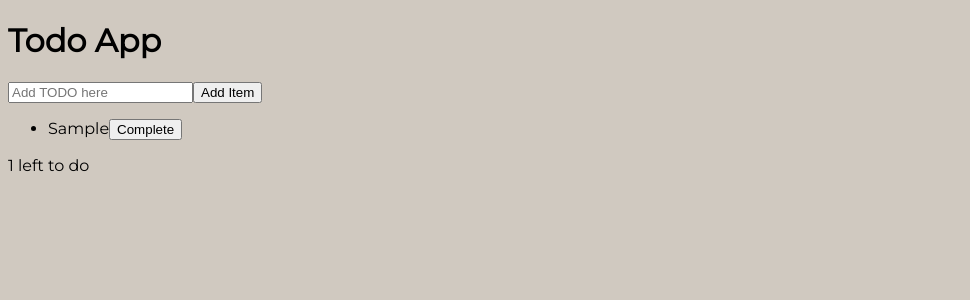
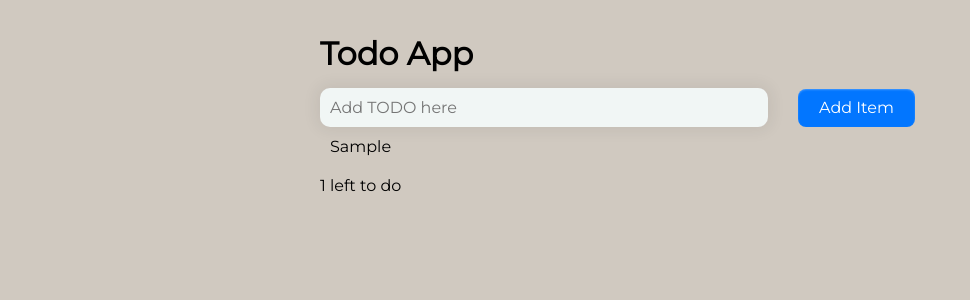
Before and after one commit to VictorKong21/todo_app, a React (Create React App) app: page / in a window 1280 px wide. Both pictures are taken after typing "Sample" into the empty fields and a click on the button "Add Item". Shown: the top 300 px of the page, without its empty margins (0-970 px from the left). Built offline with nearby package versions, Linux system fonts and the light colour scheme; a web font is replaced by a local one.

Commit message:
visual update WIP

```diff
--- a/public/styles.css
+++ b/public/styles.css
@@ -1,3 +1,9 @@
+* {
+  padding: 0;
+  margin: 0;
+  box-sizing: border-box;
+}
+
 html {
   font-family: "Montserrat", sans-serif;
 }
@@ -6,5 +12,82 @@ body {
   background-color: #d0c9c0;
 }
 
+.main-body {
+  margin: 30px 25%;
+}
+
 h1 {
+  margin-bottom: 10px;
+  font-size: 2em;
+  line-height: 1.5;
+  font-weight: bold;
+  /* color: #38e54d; */
 }
+
+p {
+  margin-top: 10px;
+}
+
+input {
+  padding: 10px;
+  border: 0;
+  box-shadow: 0 0 15px 4px rgba(0, 0, 0, 0.06);
+  background: #cbedd5;
+  border-radius: 10px;
+  outline: none;
+  font-size: 1em;
+  font-family: inherit;
+  resize: none;
+  width: 70%;
+  background: #f1f6f5;
+}
+
+button {
+  align-items: center;
+  appearance: button;
+  background-color: #0276ff;
+  border-radius: 8px;
+  border-style: none;
+  box-shadow: rgba(255, 255, 255, 0.26) 0 1px 2px inset;
+  color: #fff;
+  cursor: pointer;
+  /* display: flex; */
+  flex-direction: row;
+  flex-shrink: 0;
+  font-family: inherit;
+  font-size: 100%;
+  line-height: 1.15;
+  margin: 0;
+  padding: 10px 21px;
+  text-align: center;
+  text-transform: none;
+  transition: color 0.13s ease-in-out, background 0.13s ease-in-out,
+    opacity 0.13s ease-in-out, box-shadow 0.13s ease-in-out;
+  user-select: none;
+  -webkit-user-select: none;
+  touch-action: manipulation;
+  margin-left: 30px;
+}
+
+button:active {
+  background-color: #006ae8;
+}
+
+button:hover {
+  background-color: #1c84ff;
+}
+
+.list-item {
+  padding: 10px;
+  border: 0;
+  font-size: 1em;
+  font-family: inherit;
+  resize: none;
+  transition: color 0.13s ease-in-out;
+}
+
+.list-item:hover {
+  color: red;
+  text-decoration: line-through;
+  font-weight: bold;
+}
--- a/src/components/App.jsx
+++ b/src/components/App.jsx
@@ -4,7 +4,7 @@ import Title from "./Title";
 
 function App() {
   return (
-    <div>
+    <div className="main-body">
       <Title />
       <Form />
     </div>
--- a/src/components/Form.jsx
+++ b/src/components/Form.jsx
@@ -45,7 +45,7 @@ function Form() {
         autoFocus
       ></input>
       <button onClick={handleList}>Add Item</button>
-      <ul>
+
         {list.map((todoItem, index) => (
           <ItemList
             key={uuidv4()}
@@ -54,7 +54,7 @@ function Form() {
             id={index}
           />
         ))}
-      </ul>
+
       <p>{list.length} left to do</p>
     </form>
   );
--- a/src/components/ItemList.jsx
+++ b/src/components/ItemList.jsx
@@ -2,10 +2,9 @@ import React from "react";
 
 function ItemList(props) {
   return (
-    <li>
+    <div onClick={(e) => props.complete(e, props.id)} className="list-item">
       {props.text}
-      <button onClick={(e) => props.complete(e, props.id)}>Complete</button>
-    </li>
+    </div>
   );
 }
 
```
